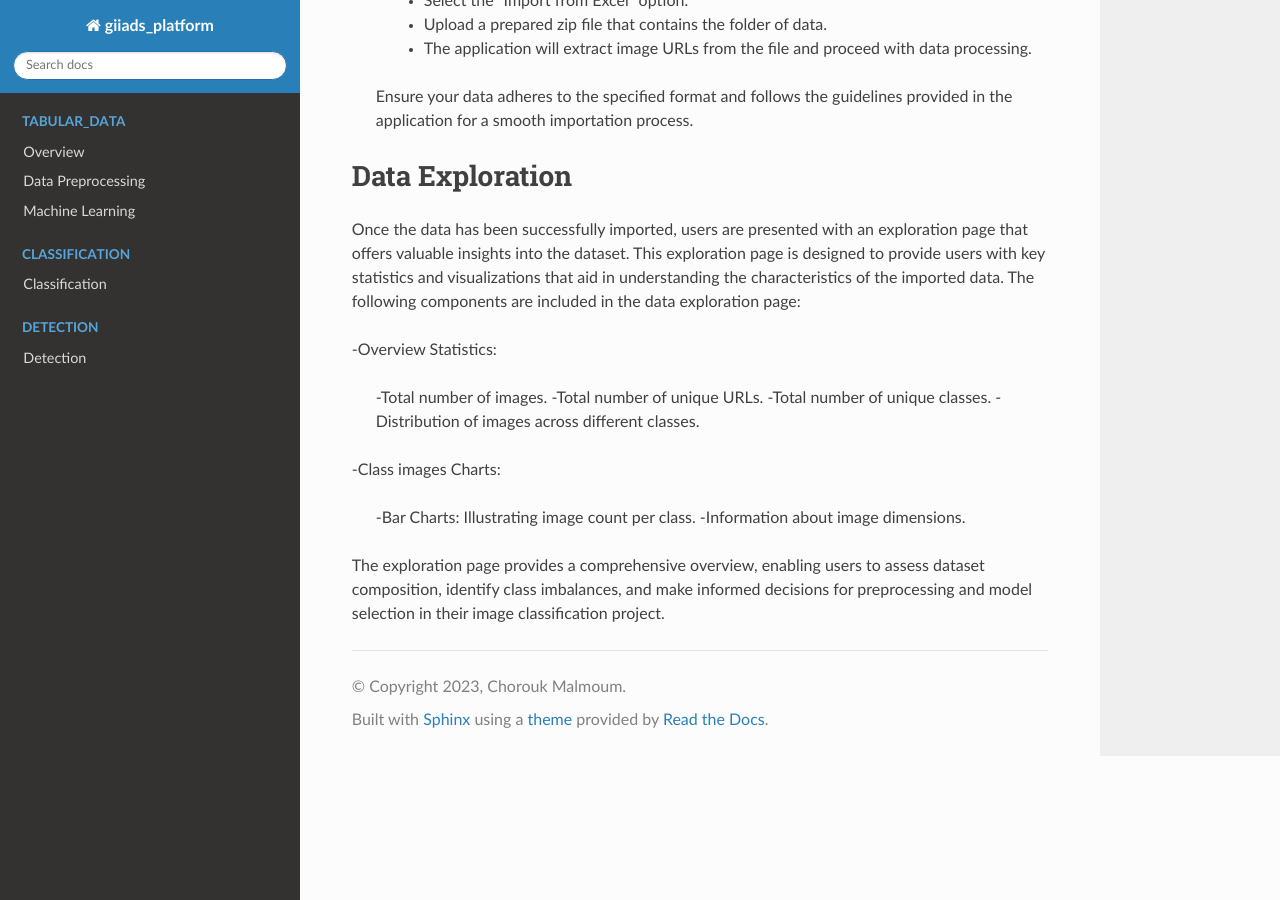
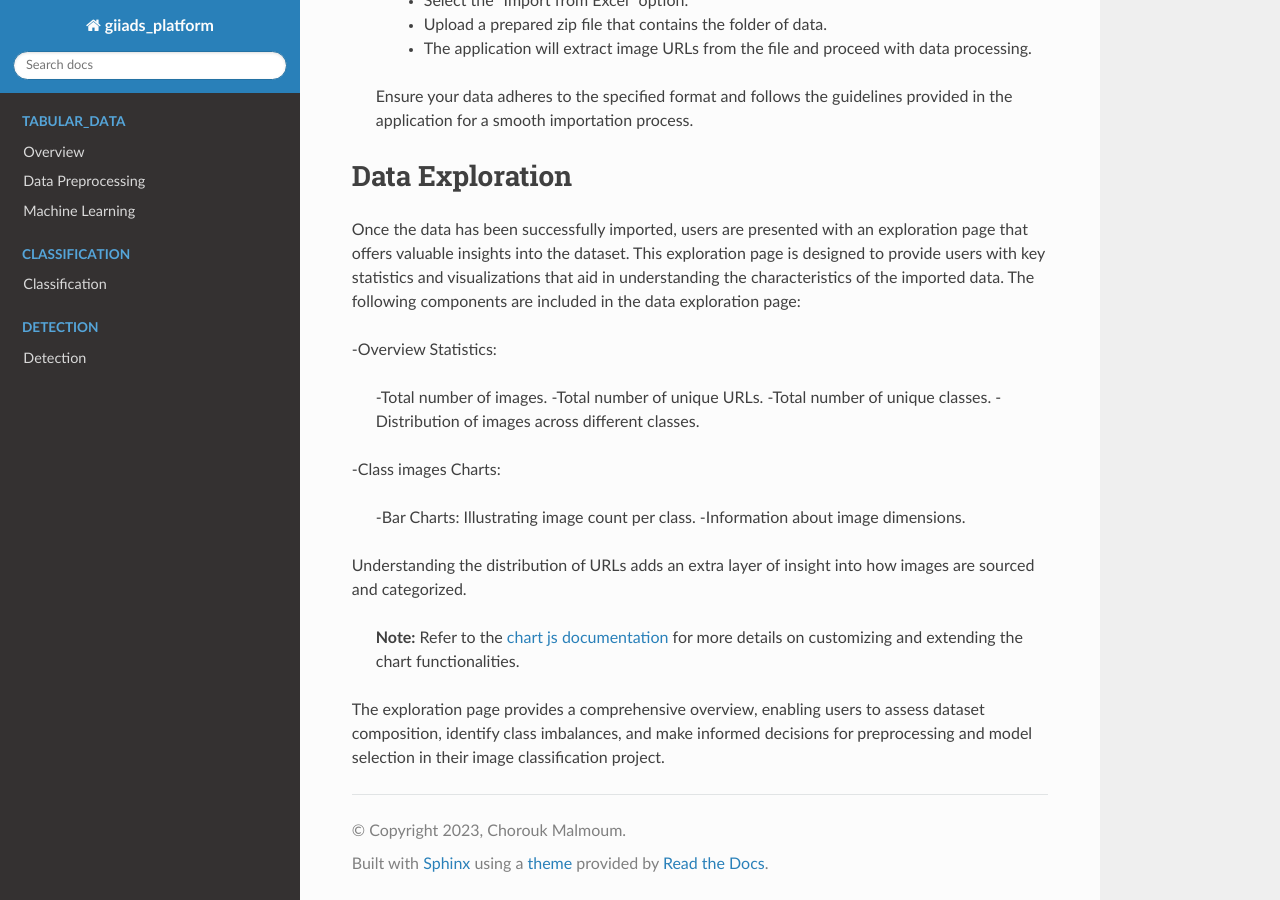
Before and after one commit to ChoroukMalmoum/Documentation-Platform, a Sphinx documentation site: the page built from source/Classification/dataimportation.rst, in a window 1280 px wide and 900 px high, scrolled down 787 px. Built offline with Sphinx 7.4.7 and the Read the Docs theme 2.0.0, drawn with Linux system fonts in a browser that asks for light colours.

Commit message:
Update dataimportation.rst

```diff
--- a/source/Classification/dataimportation.rst
+++ b/source/Classification/dataimportation.rst
@@ -51,5 +51,8 @@ Once the data has been successfully imported, users are presented with an explor
     -Bar Charts: Illustrating image count per class.
     -Information about image dimensions.
 
+Understanding the distribution of URLs adds an extra layer of insight into how images are sourced and categorized.
+
+      **Note:**  Refer to the `chart js documentation <https://www.chartjs.org/docs/latest/>`_  for more details on customizing and extending the chart functionalities.
 
 The exploration page provides a comprehensive overview, enabling users to assess dataset composition, identify class imbalances, and make informed decisions for preprocessing and model selection in their image classification project.
```
